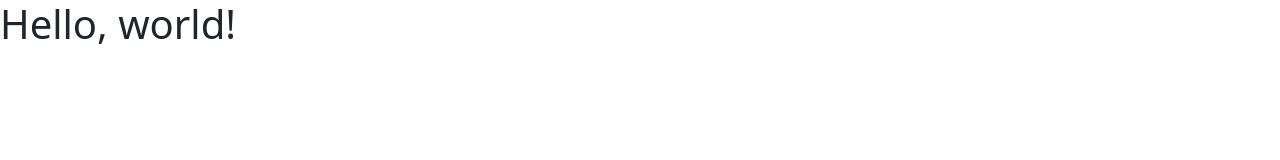
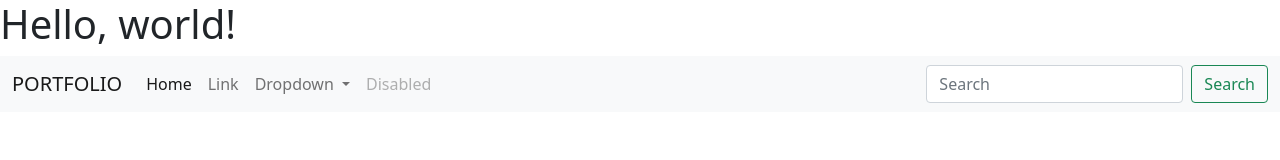
Before and after one commit to Harii02/portfolio, a plain HTML site: page index.html in a window 1280 px wide. Drawn offline with nearby package versions, Linux system fonts and the light colour scheme.

Commit message:
implement

```diff
--- a/index.html
+++ b/index.html
@@ -23,5 +23,42 @@
     <script src="https://cdn.jsdelivr.net/npm/@popperjs/core@2.9.2/dist/umd/popper.min.js" integrity="sha384-IQsoLXl5PILFhosVNubq5LC7Qb9DXgDA9i+tQ8Zj3iwWAwPtgFTxbJ8NT4GN1R8p" crossorigin="anonymous"></script>
     <script src="https://cdn.jsdelivr.net/npm/bootstrap@5.0.2/dist/js/bootstrap.min.js" integrity="sha384-cVKIPhGWiC2Al4u+LWgxfKTRIcfu0JTxR+EQDz/bgldoEyl4H0zUF0QKbrJ0EcQF" crossorigin="anonymous"></script>
     -->
+
+    <nav class="navbar navbar-expand-lg navbar-light bg-light">
+        <div class="container-fluid">
+          <a class="navbar-brand" href="#">PORTFOLIO</a>
+          <button class="navbar-toggler" type="button" data-bs-toggle="collapse" data-bs-target="#navbarSupportedContent" aria-controls="navbarSupportedContent" aria-expanded="false" aria-label="Toggle navigation">
+            <span class="navbar-toggler-icon"></span>
+          </button>
+          <div class="collapse navbar-collapse" id="navbarSupportedContent">
+            <ul class="navbar-nav me-auto mb-2 mb-lg-0">
+              <li class="nav-item">
+                <a class="nav-link active" aria-current="page" href="#">Home</a>
+              </li>
+              <li class="nav-item">
+                <a class="nav-link" href="#">Link</a>
+              </li>
+              <li class="nav-item dropdown">
+                <a class="nav-link dropdown-toggle" href="#" id="navbarDropdown" role="button" data-bs-toggle="dropdown" aria-expanded="false">
+                  Dropdown
+                </a>
+                <ul class="dropdown-menu" aria-labelledby="navbarDropdown">
+                  <li><a class="dropdown-item" href="#">Action</a></li>
+                  <li><a class="dropdown-item" href="#">Another action</a></li>
+                  <li><hr class="dropdown-divider"></li>
+                  <li><a class="dropdown-item" href="#">Something else here</a></li>
+                </ul>
+              </li>
+              <li class="nav-item">
+                <a class="nav-link disabled" href="#" tabindex="-1" aria-disabled="true">Disabled</a>
+              </li>
+            </ul>
+            <form class="d-flex">
+              <input class="form-control me-2" type="search" placeholder="Search" aria-label="Search">
+              <button class="btn btn-outline-success" type="submit">Search</button>
+            </form>
+          </div>
+        </div>
+      </nav>
   </body>
 </html>
```
